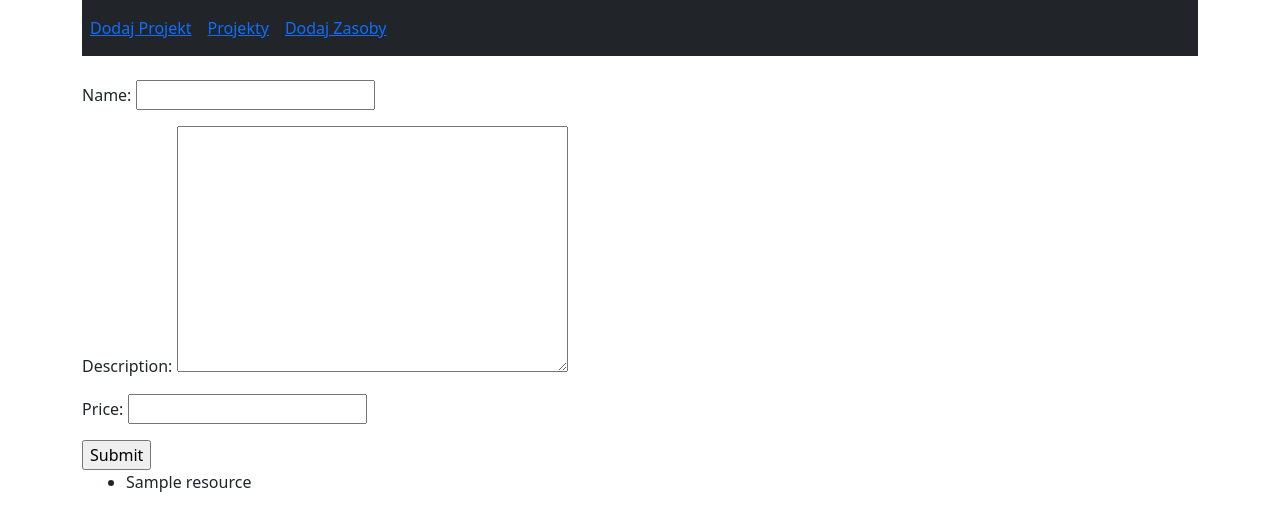
After one commit to cooklee/overseer, a Django app: page /add_resource/ in a window 1280 px wide. The commit adds this page. Shown: the top 531 px of the page. Run offline with Django 4.2, Linux system fonts and the light colour scheme; tables that the repository leaves empty hold one stand-in row (values such as "Sample post"); some libraries are stand-ins or nearby versions.

Commit message:
generic views

```diff
--- a/overseer/urls.py
+++ b/overseer/urls.py
@@ -26,5 +26,10 @@ urlpatterns = [
     path('projects/', views.ShowProjectsView.as_view(), name='projects'),
     path('task/<int:id>/', views.ShowTaskDetailView.as_view(), name='task_detail'),
     path('add_timespent/', views.AddTimeSpendToTaskView.as_view(), name='add_timespent'),
-    path('add_cost_to_task/<int:task_id>/', views.AddCostToTimeSpentView.as_view(), name='add_cost_to_task')
+    path('add_cost_to_task/<int:task_id>/', views.AddCostToTimeSpentView.as_view(), name='add_cost_to_task'),
+    path('add_resource/', views.AddResourceView.as_view(), name='add_resource'),
+    path('resource/<int:pk>/', views.DetailResourceView.as_view(), name='detail_resource'),
+    path('delete_resource/<int:pk>/', views.DeleteResourceView.as_view(), name='delete_resource'),
+    path('update_resource/<int:pk>/', views.UpdateResourceView.as_view(), name='update_resource'),
+    path('list_resource/', views.ListResourceView.as_view(), name='list_resource')
 ]
--- a/templates/base.html
+++ b/templates/base.html
@@ -18,9 +18,10 @@
 
 <div class="container">
 {% block content %}
+
 {% endblock %}
 </div>
-<img src="{% static 'DMP63.jpg' %}">
+
 
 <script src="{% static 'bootstrap-5.3.2-dist/js/bootstrap.bundle.min.js' %}" ></script>
 </body>
--- /dev/null
+++ b/templates/detail_resource.html
@@ -0,0 +1,4 @@
+{% extends 'base.html' %}
+{% block content %}
+    {{ resource.name }} {{ resource.description }} {{ resource.price }}
+{% endblock %}
--- /dev/null
+++ b/templates/form_generic.html
@@ -0,0 +1,17 @@
+{% extends 'base.html' %}
+{% block content %}
+    <form method="post">
+        {% csrf_token %}
+        {{ form.as_p }}
+        <input type="submit">
+    </form>
+    <div class="container">
+    <ul>
+        {% for item in resources %}
+        <li>
+            {{ item.name }}
+        </li>
+        {% endfor %}
+    </ul>
+    </div>
+{% endblock %}
--- a/templates/main_links.html
+++ b/templates/main_links.html
@@ -7,6 +7,9 @@
             </li>
             <li class="nav-item m-2">
                 <a href="{% url 'projects' %}">Projekty</a>
+            </li>
+              <li class="nav-item m-2">
+                <a href="{% url 'add_resource' %}">Dodaj Zasoby</a>
             </li>
         </ul>
 
--- a/tracker/models.py
+++ b/tracker/models.py
@@ -1,3 +1,4 @@
+from django.core.exceptions import ValidationError
 from django.db import models
 
 # Create your models here.
@@ -22,4 +23,13 @@ class Cost(models.Model):
     description = models.TextField()
     amount = models.FloatField()
     task = models.ForeignKey(Task,on_delete=models.CASCADE)
-    date = models.DateField()
+
+
+def check_length_of_str(value):
+    if len(value) < 4:
+        raise ValidationError('za krótki')
+
+class Resource(models.Model):
+    name = models.CharField(max_length=128, validators=[check_length_of_str])
+    description = models.TextField()
+    price = models.FloatField()
--- a/tracker/views.py
+++ b/tracker/views.py
@@ -1,8 +1,12 @@
+
+
 from django.shortcuts import render, redirect
+from django.urls import reverse_lazy, reverse
 from django.views import View
+from django.views.generic import CreateView, DetailView, DeleteView, UpdateView, ListView
 
 from tracker.forms import AddTimeSpentToTaskForm, AddCostToTaskForm
-from tracker.models import Task, TimeSpent
+from tracker.models import Task, TimeSpent, Resource
 
 
 # Create your views here.
@@ -78,3 +82,45 @@ class AddTimeSpendToTaskView(View):
             return redirect('add_timespent')
         else:
             return render(request, 'form_new.html', {'form':form})
+
+
+class AddResourceView(CreateView):
+    model = Resource
+    fields = '__all__'
+    template_name = 'form_generic.html'
+
+    # success_url = reverse_lazy('add_resource')
+    def get_context_data(self, **kwargs):
+        context = super().get_context_data(**kwargs)
+        context['resources'] = Resource.objects.all()
+        return context
+
+    # def form_valid(self, form):
+    #     super(AddResourceView, self).form_valid()
+    #
+    # def form_invalid(self, form):
+    #     pass
+    def get_success_url(self):
+        return reverse('detail_resource', args=(self.object.pk,))
+
+class DetailResourceView(DetailView):
+    model = Resource
+    template_name = 'detail_resource.html'
+
+
+class DeleteResourceView(DeleteView):
+    model = Resource
+    template_name = 'delete_form.html'
+    success_url = reverse_lazy('list_resource')
+
+
+class UpdateResourceView(UpdateView):
+    model = Resource
+    fields = '__all__'
+    template_name = 'form_generic.html'
+    success_url = reverse_lazy('list_resource')
+
+
+class ListResourceView(ListView):
+    model = Resource
+    template_name = 'list_view.html'
```
Also changed, not shown: templates/delete_form.html (added, +10 -0 lines), templates/list_view.html (added, +15 -0 lines), tracker/migrations/0005_resource.py (added).
